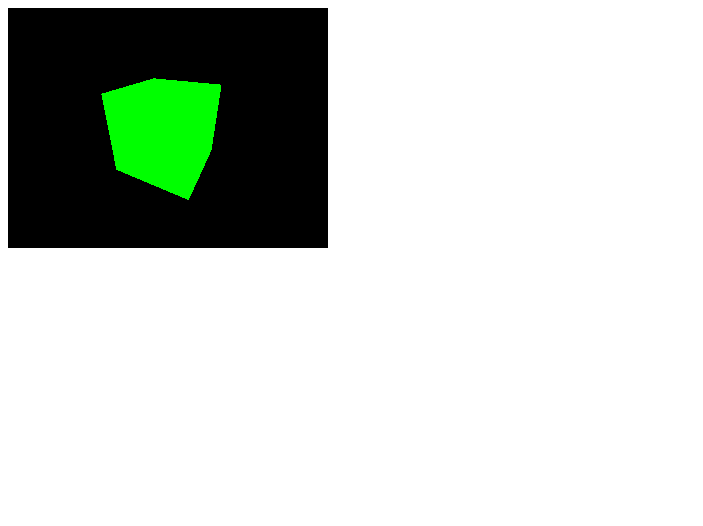
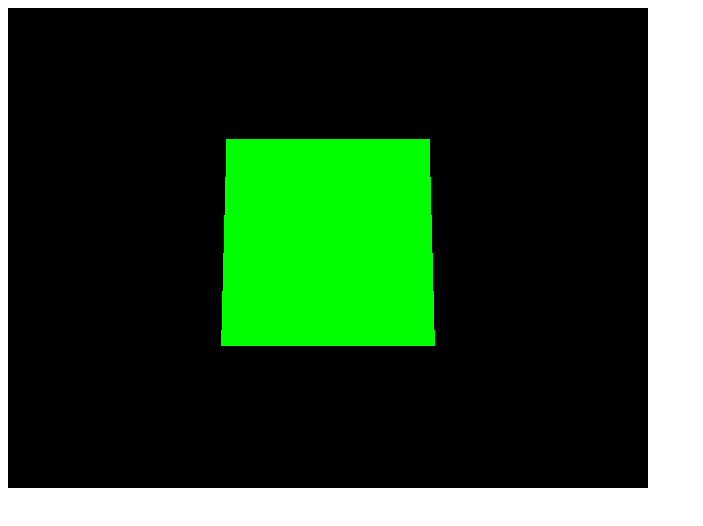
Before and after one commit to w3reality/fps-run-js, a plain HTML site: page demo-threejs/index.html in a window 1280 px wide. Shown: the whole page, without its empty margins (0-703 px from the left). Drawn offline with nearby package versions, Linux system fonts and the light colour scheme.

Commit message:
- use physical time - demo-comp

```diff
--- a/demo-threejs/index.html
+++ b/demo-threejs/index.html
@@ -4,25 +4,27 @@
     <meta http-equiv="Content-type" content="text/html; charset=utf-8"/>
 </head>
 <body>
-    <canvas id="canv" width="320" height="240"></canvas>
+    <canvas id="canvas" width="640" height="480"></canvas>
 
     <script src="https://code.jquery.com/jquery-latest.min.js"></script>
     <script src="https://threejs.org/build/three.min.js"></script>
     <script src="../fps-anim.js"></script>
     <script>
-        let canvas = $('#canv')[0];
-        let camera = new THREE.PerspectiveCamera( 75, canvas.width/canvas.height, 0.1, 1000 );
-        let renderer = new THREE.WebGLRenderer({canvas: canvas});
-        let geometry = new THREE.BoxGeometry( 1, 1, 1 );
-        let material = new THREE.MeshBasicMaterial( { color: 0x00ff00 } );
-        let cube = new THREE.Mesh( geometry, material );
-        let scene = new THREE.Scene();
+        'use strict';
+        const canvas = $('#canvas')[0];
+        const camera = new THREE.PerspectiveCamera( 75, canvas.width/canvas.height, 0.1, 1000 );
+        const renderer = new THREE.WebGLRenderer({canvas: canvas});
+        const geometry = new THREE.BoxGeometry( 1, 1, 1 );
+        const material = new THREE.MeshBasicMaterial( { color: 0x00ff00 } );
+        const cube = new THREE.Mesh( geometry, material );
+        const scene = new THREE.Scene();
         scene.add( cube );
 
         camera.position.z = 2;
         let render = () => {
-            cube.rotation.x += 0.1;
-            cube.rotation.y += 0.1;
+            const t = performance.now() / 1000.;
+            // console.log('t:', t);
+            cube.rotation.x = Math.PI/2 * t;
             renderer.render(scene, camera);
         };
 
```
Also changed, not shown: demo-comp/index.html (added, +48 -0 lines), demo-logging/index.html (+1 -0 lines).
